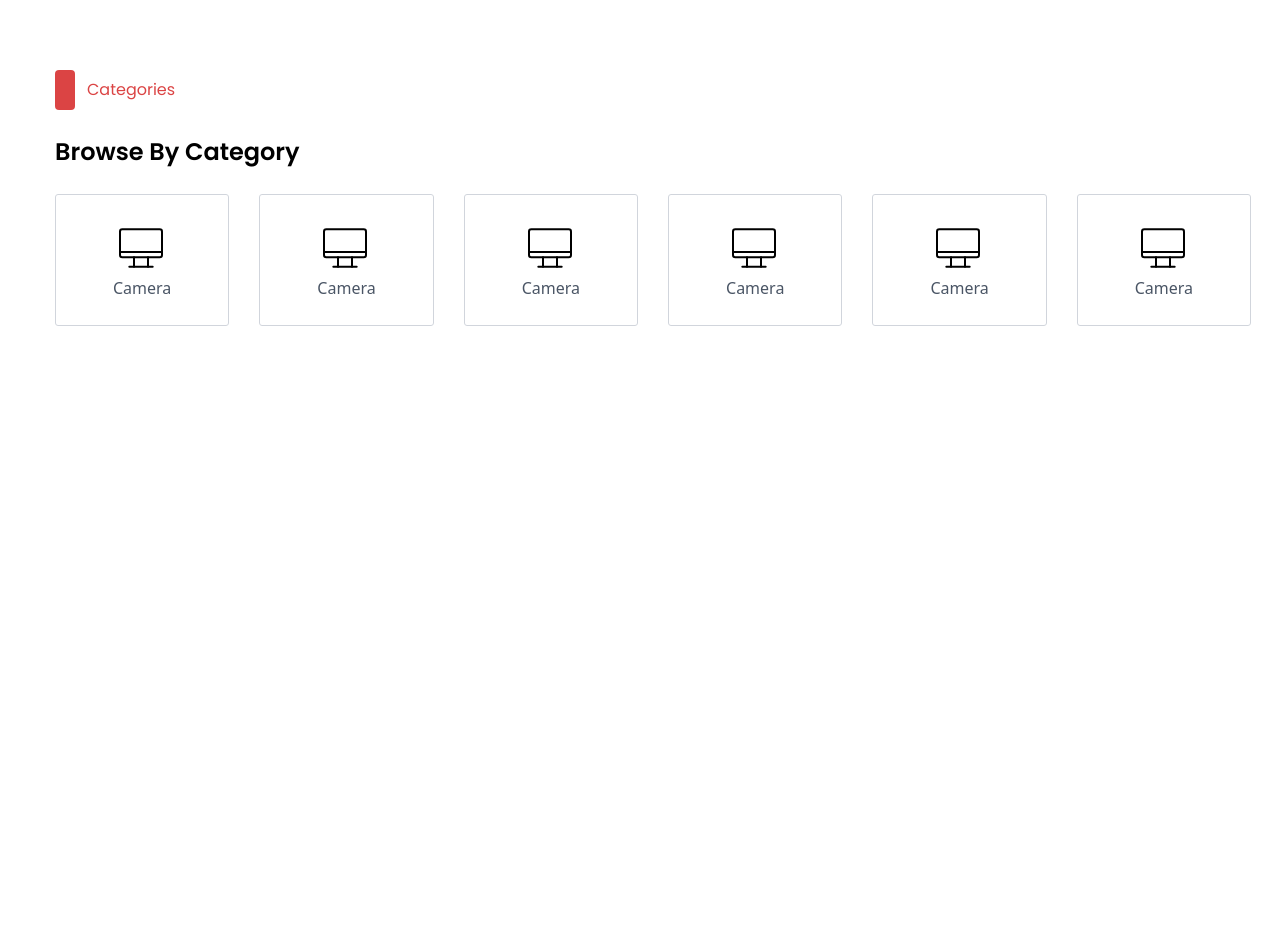
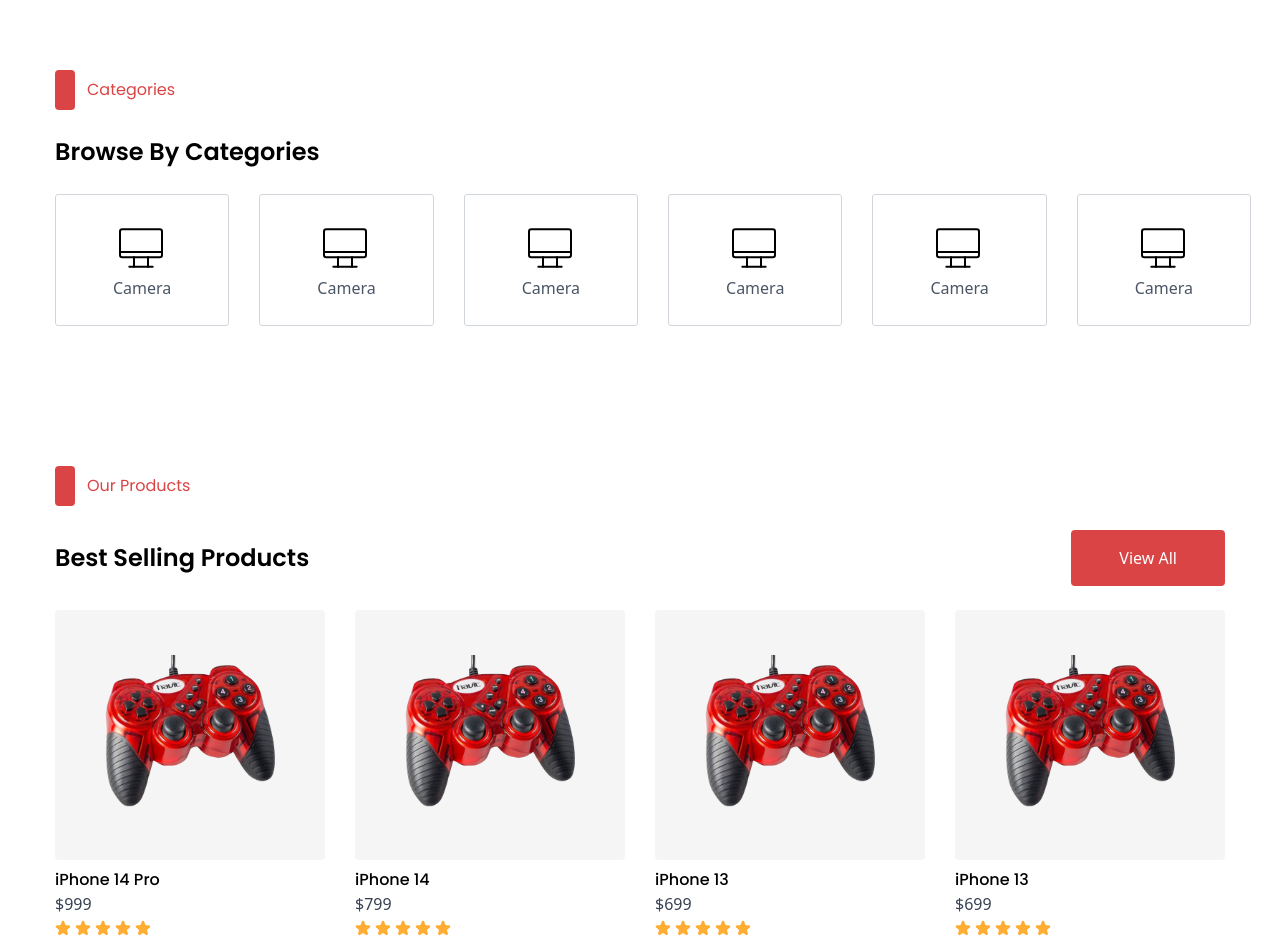
Before and after one commit to jerahmeel200/Fullstack-ecommerce-django-reactjs, a React (Vite) app in the folder frontend/vite-project/: page / in a window 1280 px wide. Shown: the part 1400-2336 px from the top of the page. Before the commit the page ends 1726 px from the top, so only its background shows below. Built offline with nearby package versions, Linux system fonts and the light colour scheme.

Commit message:
feat: best selling products

```diff
--- a/frontend/vite-project/src/App.tsx
+++ b/frontend/vite-project/src/App.tsx
@@ -1,3 +1,4 @@
+import BestSelling from "./components/BestSelling"
 import Categories from "./components/Categories"
 import Header from "./components/Header"
 import Hero from "./components/Hero"
@@ -12,6 +13,7 @@
       <Hero/>
       <Product/>
       <Categories/>
+      <BestSelling/>
     </div>
   )
 }
--- /dev/null
+++ b/frontend/vite-project/src/components/BestSelling.tsx
@@ -0,0 +1,85 @@
+import pad from "../assets/gamePad.svg";
+import star from "../assets/star.svg";
+
+
+
+interface Product {
+  id: number;
+  name: string;
+  price: string;
+  image: string;
+}
+
+const BestSelling = () => {
+
+
+
+    const products: Product[] = [
+    { id: 1, name: "iPhone 14 Pro", price: "$999", image: pad },
+    { id: 2, name: "iPhone 14", price: "$799", image: pad },
+    { id: 56, name: "iPhone 13", price: "$699", image: pad },
+    { id: 67, name: "iPhone 13", price: "$699", image: pad },
+    // { id: 37, name: "iPhone 13", price: "$699", image: pad },
+    // { id: 55, name: "iPhone 13", price: "$699", image: pad },
+    // { id: 22, name: "iPhone 13", price: "$699", image: pad },
+    // { id: 12, name: "iPhone 13", price: "$699", image: pad },
+  ];
+  return (
+     <section className="mt-[80px] sm:mt-[140px]">
+        <div className="max-w-full sm:max-w-[1170px] mx-auto px-4 sm:px-0">
+        <div className="flex gap-3 items-center mb-[24px]">
+          <div className="bg-[#DB4444] w-[20px] h-[40px] rounded-[4px]"></div>
+          <p className="font-sans text-[#DB4444]">Our Products</p>
+        </div>
+        <div className="flex flex-col sm:flex-row justify-between mb-[24px] gap-4 sm:gap-0 ">
+            {/*  */}
+          <div className="flex flex-col sm:flex-row gap-2 sm:gap-5 items-start sm:items-center ">
+            <h1 className="text-[36px] sm:text-[24px] font-sans font-semibold">
+              Best Selling Products
+            </h1>
+          </div>
+             <button className="bg-[#DB4444] rounded-[4px] text-[white] py-[16px] px-[48px]">View All</button>
+
+
+          </div>
+
+           <div
+
+          className=" flex gap-[16px] sm:gap-[30px]"
+        >
+          {products.map((product) => (
+            <div
+              key={product.id}
+              className="w-[180px] md:w-[270px] flex-shrink-0 group"
+            >
+              <div className="relative">
+                <div className="h-[160px] sm:h-[250px] bg-[#F5F5F5] p-[20px] sm:p-[49px] rounded-[4px] flex items-center justify-center">
+                  <img
+                    src={product.image}
+                    alt={product.name}
+                    className="w-full h-auto mb-2 object-contain"
+                  />
+                </div>
+
+                <button className="cursor-pointer block md:hidden group-hover:flex items-center justify-center text-[14px] sm:text-[16px] font-sans font-medium py-[6px] sm:py-[8px] absolute bottom-0 text-center rounded-b-[4px] bg-black text-white w-full transition-all duration-300">
+                  Add To Cart
+                </button>
+              </div>
+              <h2 className="text-[14px] sm:text-[16px] font-sans font-medium mt-2">
+                {product.name}
+              </h2>
+              <p className="text-gray-700">{product.price}</p>
+              <div className="flex gap-1 mt-1">
+                {[...Array(5)].map((_, i) => (
+                  <img key={i} src={star} alt="star" className="w-4 h-4" />
+                ))}
+              </div>
+            </div>
+          ))}
+        </div>
+          </div>
+     </section>
+  )
+}
+
+export default BestSelling
--- a/frontend/vite-project/src/components/Categories.tsx
+++ b/frontend/vite-project/src/components/Categories.tsx
@@ -1,4 +1,3 @@
-import React from 'react'
 import computer from '../assets/computer.svg'
 
 const Categories = () => {
@@ -13,7 +12,7 @@
             {/*  */}
           <div className="flex flex-col sm:flex-row gap-2 sm:gap-5 items-start sm:items-center">
             <h1 className="text-[36px] sm:text-[24px] font-sans font-semibold">
-              Browse By Category
+              Browse By Categories
             </h1>
 
           </div>
```
